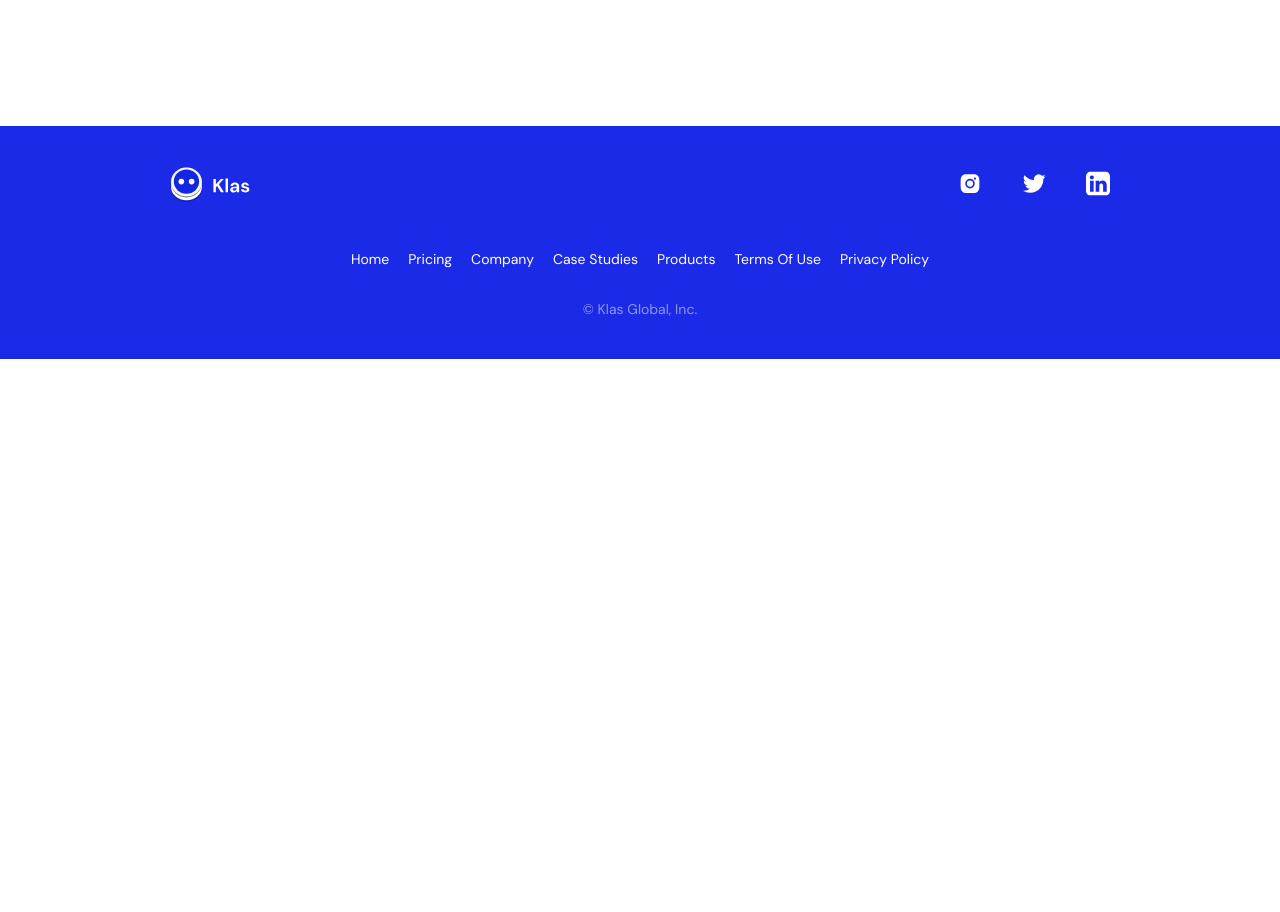
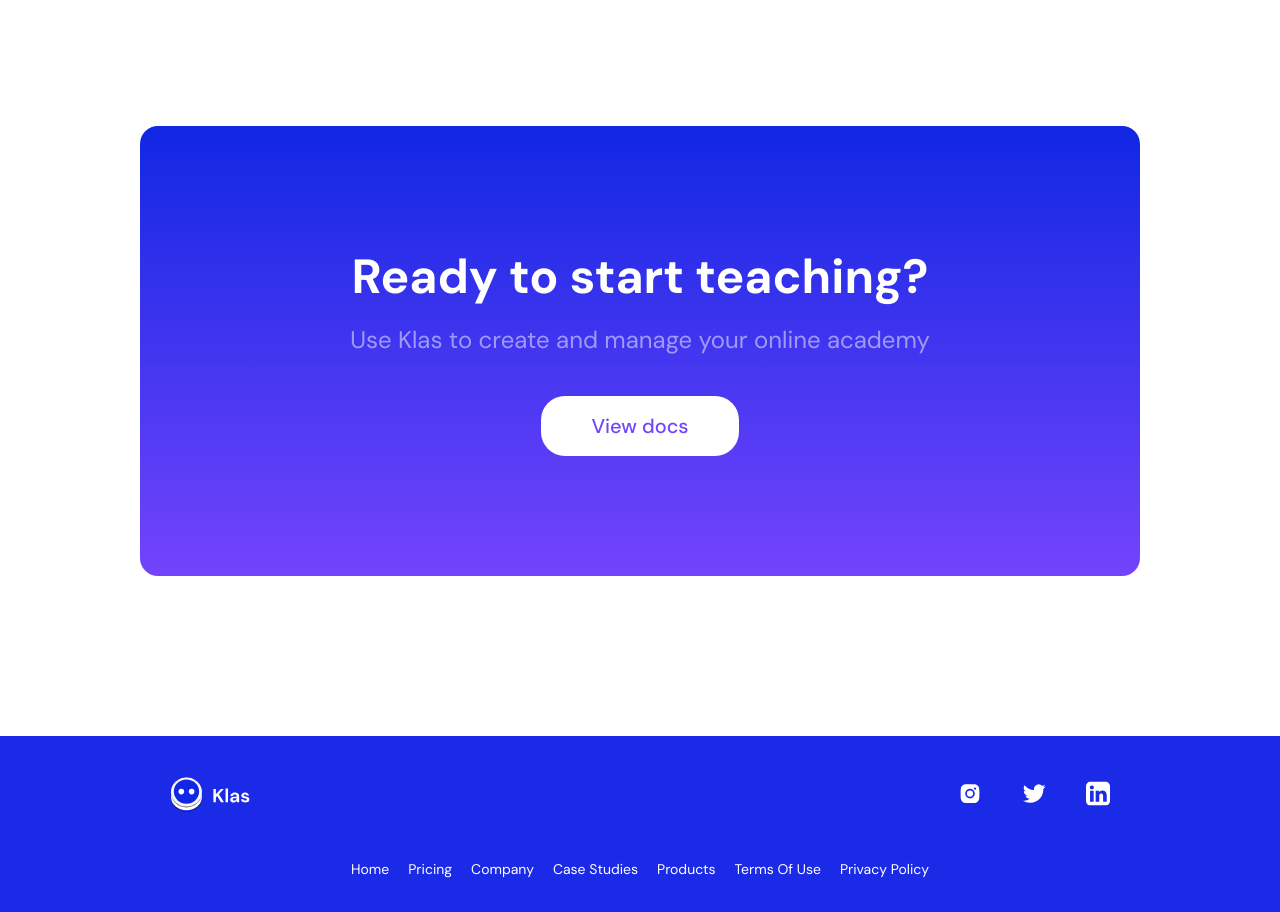
Before and after one commit to floriant3/klas-tech, a Next.js app: page /products in a window 1280 px wide. Shown: the part 3540-4452 px from the top of the page. Before the commit the page ends 3899 px from the top, so only its background shows below. Built offline with nearby package versions, Linux system fonts and the light colour scheme.

Commit message:
add: call to action in product page

```diff
--- a/app/components/CTA.jsx
+++ b/app/components/CTA.jsx
@@ -1,7 +1,7 @@
 import React from 'react'
 import Link from 'next/link'
 
-const CallToAction = () => {
+const CallToAction = ({ text }) => {
   return (
     <section className="container mb-[160px]">
           <div>
@@ -15,7 +15,7 @@ const CallToAction = () => {
                 </p>
               </div>
               <Link className="md:text-[20px] font-medium rounded-3xl py-[14px] px-[28px] text-purple-100 md:leading-[28px] md:py-[16px] md:px-[50px] bg-white" href="/signup">
-                Sign up free
+                {text}
               </Link>
             </div>
           </div>
--- a/app/page.jsx
+++ b/app/page.jsx
@@ -133,11 +133,7 @@ const HomePage = () => {
               </h1>
               <div className="grid">
                 <div className="overflow-hidden 2xl:w-[2000px] 2xl:mx-auto">
-                  <Marquee
-                    speed={45}
-                    className="flex gap-6"
-                    gradient={false}
-                  >
+                  <Marquee speed={45} className="flex gap-6" gradient={false}>
                     <span className="grid grid-cols-4 tab-800:grid-cols-6 gap-4 tab-800:gap-6 mr-3 ">
                       {marqueeData.map(({ text, url }) => (
                         <div
@@ -288,7 +284,7 @@ const HomePage = () => {
           </div>
         </section>
 
-        <CallToAction />
+        <CallToAction text="Sign up free"/>
       </main>
     </>
   );
--- a/app/products/page.jsx
+++ b/app/products/page.jsx
@@ -3,6 +3,7 @@ import PageHeaders from "../components/PageHeaders";
 import Link from "next/link";
 import { ProductsCardData } from "@/data/Data";
 import { PreBuiltFeatures } from "@/data/Data";
+import CallToAction from "../components/CTA";
 
 const ProductsPage = () => {
   return (
@@ -132,6 +133,8 @@ const ProductsPage = () => {
           </div>
         </div>
       </section>
+
+      <CallToAction text="View docs" />
     </main>
   );
 };
```
